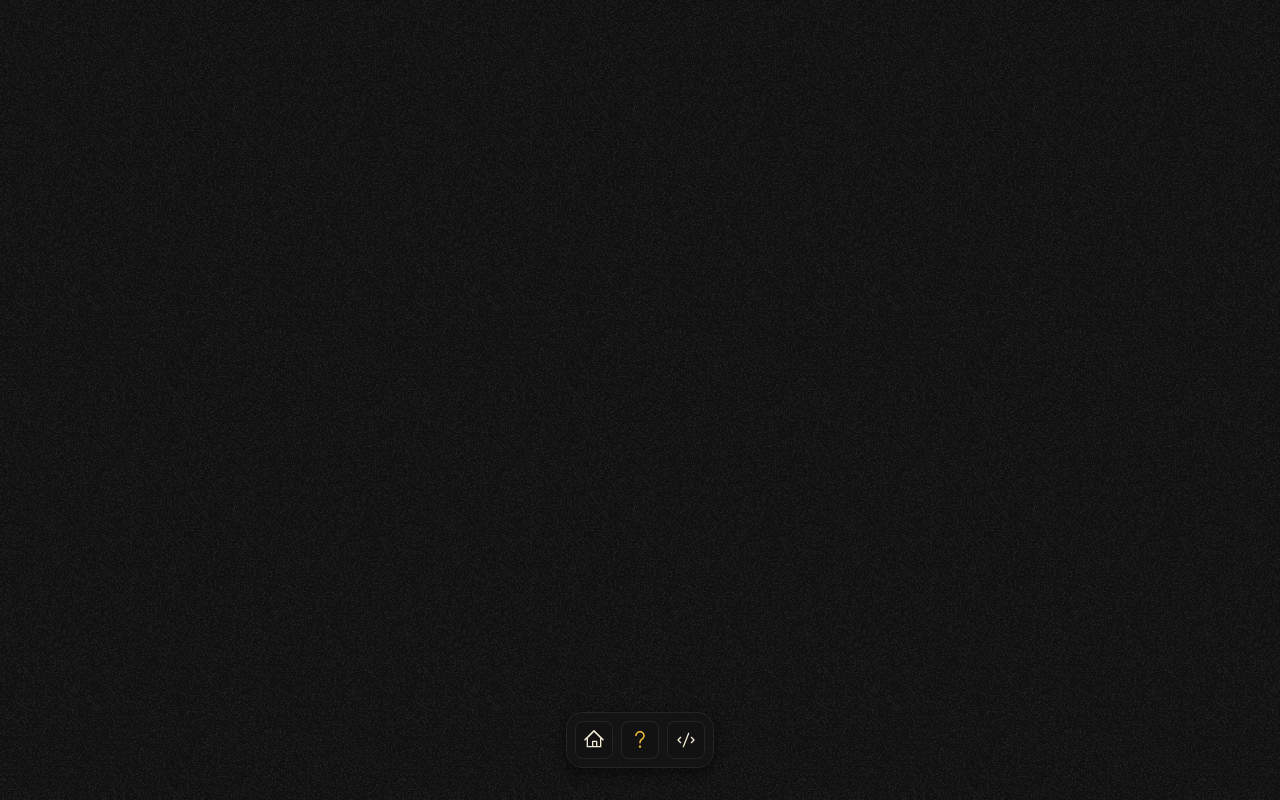
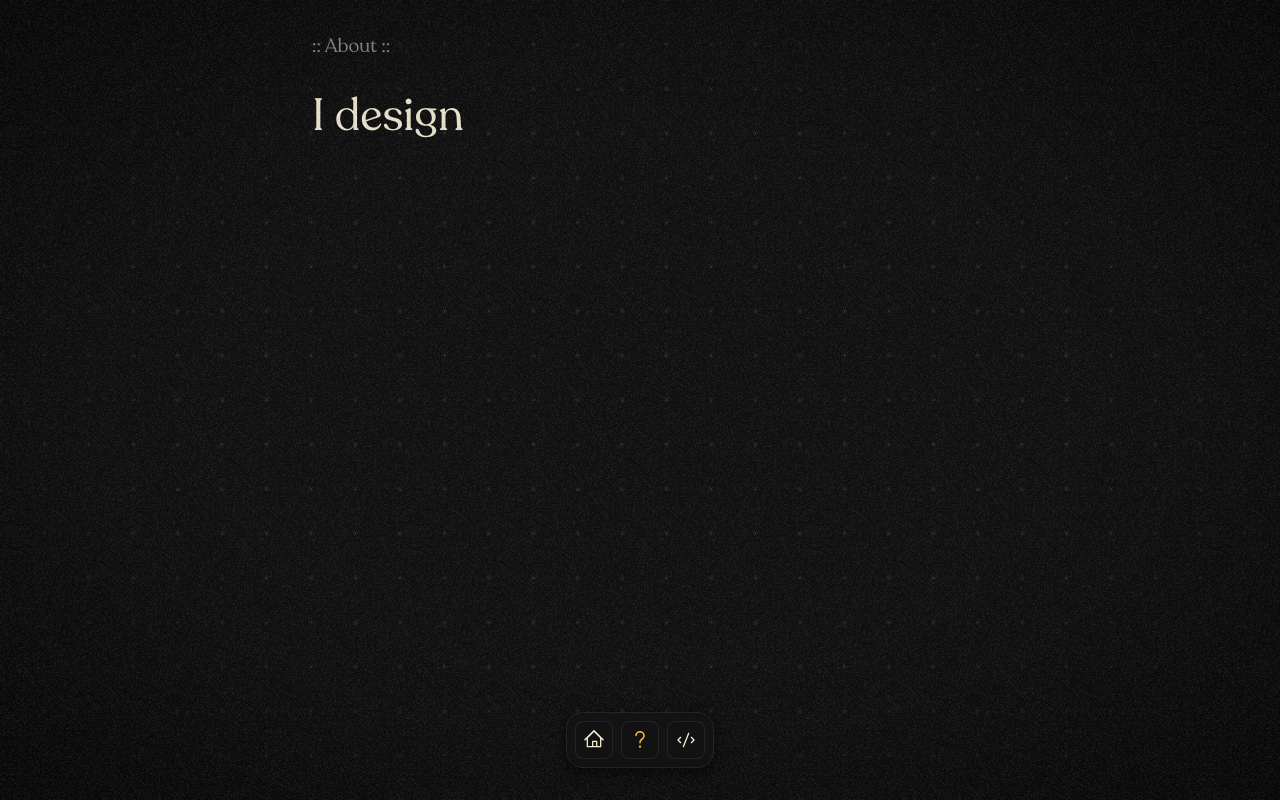
Before and after one commit to finisus/portfolio, a React (Vite) app: page / in a window 1280 px wide. Both pictures are taken after a click on the button 640 px from the left and 740 px from the top of the page. Built offline with nearby package versions, Linux system fonts and the light colour scheme.

Commit message:
add grid dot bg, add grid pattern bg

```diff
--- a/src/AboutPage.tsx
+++ b/src/AboutPage.tsx
@@ -1,9 +1,33 @@
+import gridDotsSVG from './assets/grid[circular-dots][18x18].svg';
 
 function AboutPage(): JSX.Element {
-
   return(
     <div className="ap">
+      <div className="gridBackground">
+        <div className='columns'>
+          <div className='rows'>
+            <img src={gridDotsSVG} />
+            <img src={gridDotsSVG} />
+            <img src={gridDotsSVG} />
+            <img src={gridDotsSVG} />
+          </div>
+          <div className='rows'>
+            <img src={gridDotsSVG} />
+            <img src={gridDotsSVG} />
+            <img src={gridDotsSVG} />
+            <img src={gridDotsSVG} />
+          </div>
+          <div className='rows'>
+            <img src={gridDotsSVG} />
+            <img src={gridDotsSVG} />
+            <img src={gridDotsSVG} />
+            <img src={gridDotsSVG} />
+          </div>
+        </div>
+      </div>
 
+      <span>:: About ::</span>
+      <h1>I design</h1>
     </div>
   );
 }
--- a/src/WorksPage.tsx
+++ b/src/WorksPage.tsx
@@ -1,9 +1,32 @@
+import gridSmallSVG from './assets/grid[pattern-plus][18x18].svg';
 
 function WorksPage(): JSX.Element {
-
   return(
     <div className="wp">
+      <div className="gridBackground">
+        <div className='columns'>
+          <div className='rows'>
+            <img src={gridSmallSVG} />
+            <img src={gridSmallSVG} />
+            <img src={gridSmallSVG} />
+            <img src={gridSmallSVG} />
+          </div>
+          <div className='rows'>
+            <img src={gridSmallSVG} />
+            <img src={gridSmallSVG} />
+            <img src={gridSmallSVG} />
+            <img src={gridSmallSVG} />
+          </div>
+          <div className='rows'>
+            <img src={gridSmallSVG} />
+            <img src={gridSmallSVG} />
+            <img src={gridSmallSVG} />
+            <img src={gridSmallSVG} />
+          </div>
+        </div>
+      </div>
 
+      <span>:: Works ::</span>
     </div>
   );
 }
--- a/src/index.css
+++ b/src/index.css
@@ -300,6 +300,140 @@ h3 {
 /****/
 
 /**
+* component@ AboutPage
+*/
+
+.ap {
+  margin-top: 2em;
+  margin-bottom: 2em;
+  margin-left: auto;
+  margin-right: auto;
+  max-width: 656px;
+  height: calc(100vh - 4em);
+  background-color: transparent;
+  overflow-x: hidden;
+  overflow-y: auto;
+}
+
+.ap .gridBackground {
+  z-index: -900;
+  position: fixed;
+  top: 0;
+  left: 0;
+  display: block;
+  width: 100vw;
+  height: 100vh;
+  background-color: var(--bg);
+  opacity: 0.5;
+  overflow: hidden;
+  pointer-events: none;
+}
+.ap .gridBackground::before {
+  content: '';
+  position: absolute;
+  top: 0;
+  left: 0;
+  right: 0;
+  bottom: 0;
+  display: flex;
+  align-items: center;
+  justify-content: center;
+  background: radial-gradient(ellipse at center, transparent 50%, black);
+  pointer-events: none;
+}
+
+.ap .gridBackground .columns {
+  display: flex;
+  flex-direction: column;
+  justify-content: flex-start;
+  align-items: flex-start;
+  margin: 0;
+  padding: 0;
+}
+.ap .gridBackground .rows {
+  display: flex;
+  flex-direction: row;
+  justify-content: flex-start;
+  align-items: flex-start;
+  margin: 0;
+  padding: 0;
+}
+
+.ap span {
+  font-size: 1.2em;
+  color: var(--text2);
+}
+
+/****/
+
+/**
+* component@ WorksPage
+*/
+
+.wp {
+  margin-top: 2em;
+  margin-left: auto;
+  margin-right: auto;
+  margin-bottom: 2em;
+  max-width: 656px;
+  height: calc(100vh - 4em);
+  background-color: transparent;
+  overflow-x: hidden;
+  overflow-y: auto;
+}
+
+.wp .gridBackground {
+  z-index: -900;
+  position: fixed;
+  top: 0;
+  left: 0;
+  display: block;
+  width: 100vw;
+  height: 100vh;
+  background-color: var(--bg);
+  opacity: 0.25;
+  overflow: hidden;
+  pointer-events: none;
+}
+.wp .gridBackground::before {
+  content: '';
+  position: absolute;
+  top: 0;
+  left: 0;
+  right: 0;
+  bottom: 0;
+  display: flex;
+  align-items: center;
+  justify-content: center;
+  background: radial-gradient(ellipse at center, transparent 25%, black);
+  pointer-events: none;
+}
+
+.wp .gridBackground .columns {
+  display: flex;
+  flex-direction: column;
+  justify-content: flex-start;
+  align-items: flex-start;
+  margin: 0;
+  padding: 0;
+}
+.wp .gridBackground .rows {
+  display: flex;
+  flex-direction: row;
+  justify-content: flex-start;
+  align-items: flex-start;
+  margin: 0;
+  padding: 0;
+}
+
+.wp span {
+  font-size: 1.2em;
+  color: var(--text2);
+}
+
+/****/
+
+/**
 * component@ TempLanding
 */
 
```
Also changed, not shown: src/assets/grid[circular-dots][18x18].svg (added), src/assets/grid[pattern-plus][18x18].svg (added).
